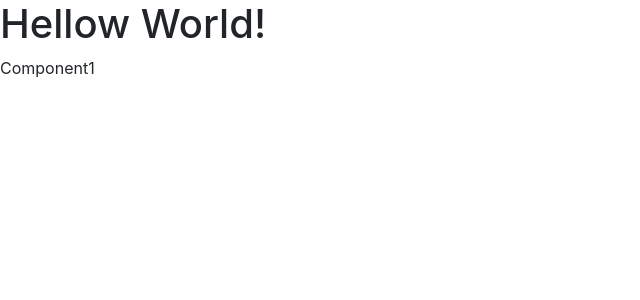
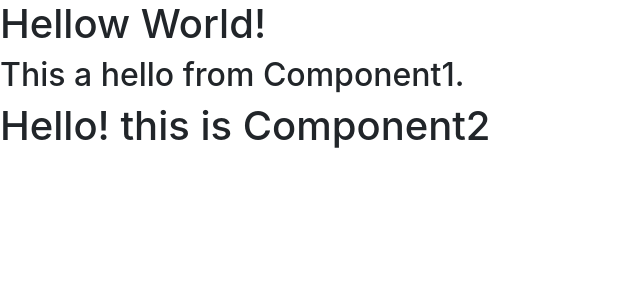
Before and after one commit to abhishek-dixit7/react-learn, a React (Create React App) app: page / in a window 1280 px wide. Shown: the top 300 px of the page, without its empty margins (0-640 px from the left). Built offline with nearby package versions, Linux system fonts and the light colour scheme.

Commit message:
functional and class components

```diff
--- a/public/index.html
+++ b/public/index.html
@@ -30,7 +30,7 @@
       work correctly both with client-side routing and a non-root public URL.
       Learn how to configure a non-root public URL by running `npm run build`.
     -->
-    <title>React App</title>
+    <title>My App</title>
   </head>
   <body>
     <noscript>You need to enable JavaScript to run this app.</noscript>
--- a/src/App.js
+++ b/src/App.js
@@ -1,4 +1,5 @@
-import Component1 from "./Components/Component1";
+import { Component1 } from "./Components/FunctionalComponents";
+import Component2 from "./Components/ClassComponents";
 import logo from "./logo.svg";
 //import "./App.css";
 
@@ -8,6 +9,7 @@ function App() {
       <header className="App-header">
         <h1>Hellow World!</h1>
         <Component1 />
+        <Component2 />
       </header>
     </div>
   );
--- /dev/null
+++ b/src/Components/ClassComponents.js
@@ -0,0 +1,11 @@
+import React, { Component } from "react";
+
+export default class Component2 extends Component {
+  render() {
+    return (
+      <>
+        <h1>Hello! this is Component2</h1>
+      </>
+    );
+  }
+}
--- a/src/Components/Component1.js
+++ /dev/null
@@ -1,7 +0,0 @@
-import React from "react";
-
-function Component1() {
-  return <div>Component1</div>;
-}
-
-export default Component1;
--- /dev/null
+++ b/src/Components/FunctionalComponents.js
@@ -0,0 +1,9 @@
+import React from "react";
+
+export const Component1 = () => {
+  return (
+    <>
+      <h2>This a hello from Component1.</h2>
+    </>
+  );
+};
```
